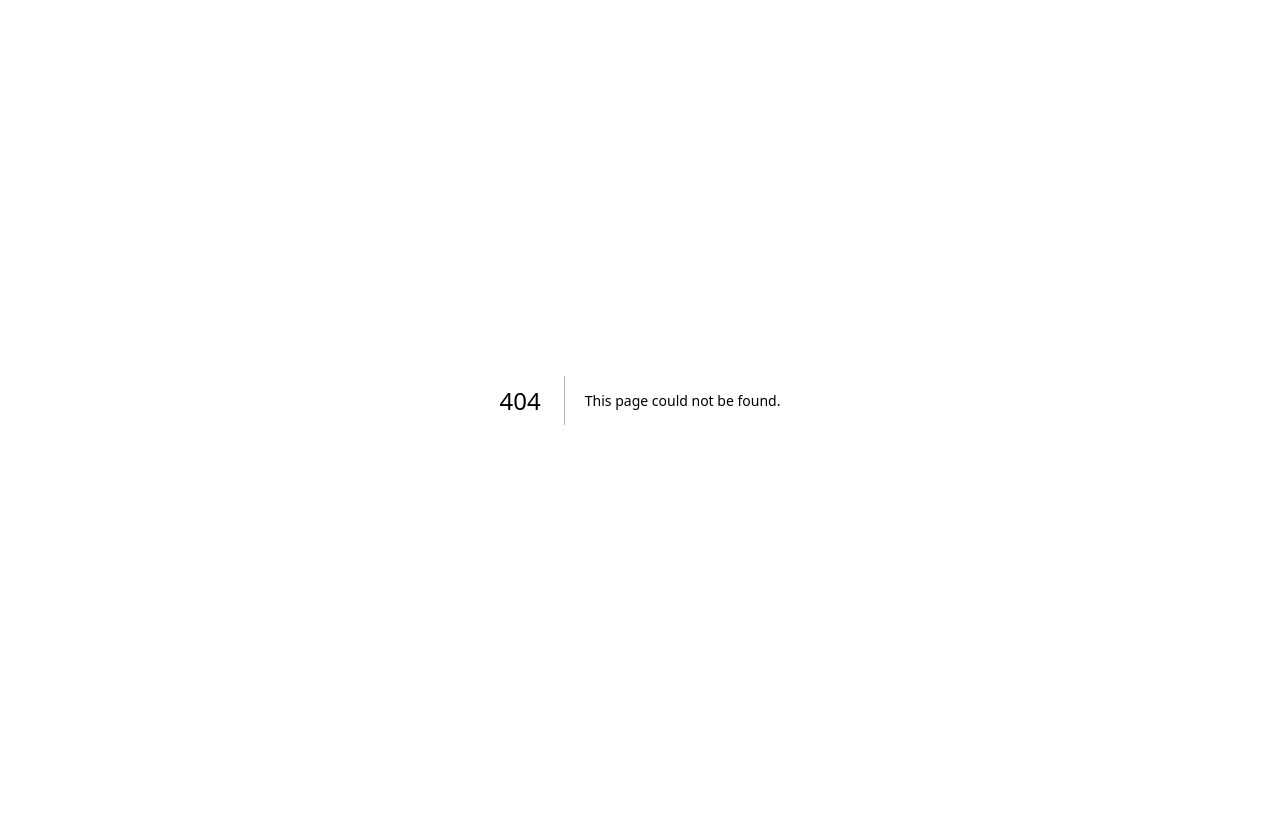
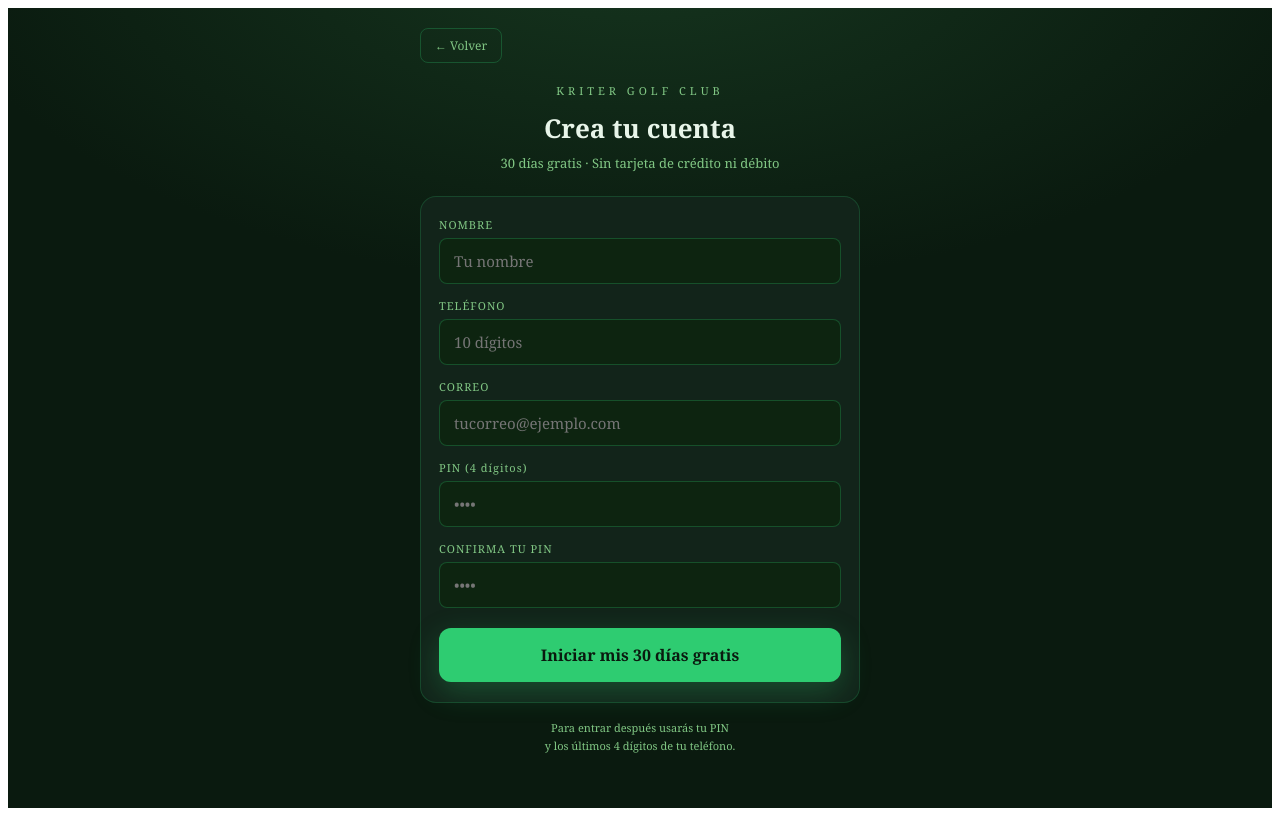
Before and after one commit to jcpveloz-debug/jcpveloz, a Next.js app: page /registro in a window 1280 px wide. Before the commit this address had no page. Built offline with nearby package versions, Linux system fonts and the light colour scheme; no server answers.

Commit message:
pantalla de registro de acceso con PIN

```diff
--- /dev/null
+++ b/app/registro/page.tsx
@@ -0,0 +1,169 @@
+'use client'
+
+export const dynamic = 'force-dynamic'
+import { useState } from 'react'
+import { supabase } from '@/lib/supabase'
+
+export default function RegistroPage() {
+  const [nombre, setNombre] = useState('')
+  const [telefono, setTelefono] = useState('')
+  const [correo, setCorreo] = useState('')
+  const [pin, setPin] = useState('')
+  const [pin2, setPin2] = useState('')
+  const [guardando, setGuardando] = useState(false)
+  const [error, setError] = useState('')
+
+  function planDesdeURL(): string {
+    if (typeof window === 'undefined') return ''
+    return new URLSearchParams(window.location.search).get('plan') || ''
+  }
+
+  async function registrar() {
+    setError('')
+
+    // Validaciones
+    if (!nombre.trim()) { setError('Escribe tu nombre.'); return }
+    const telLimpio = telefono.replace(/\D/g, '')  // solo dígitos
+    if (telLimpio.length < 10) { setError('Escribe un teléfono válido (10 dígitos).'); return }
+    if (!correo.trim() || !correo.includes('@')) { setError('Escribe un correo válido.'); return }
+    if (pin.length !== 4 || !/^\d{4}$/.test(pin)) { setError('El PIN debe ser de 4 dígitos.'); return }
+    if (pin !== pin2) { setError('Los PIN no coinciden.'); return }
+
+    setGuardando(true)
+    try {
+      // Verificar que no exista ya alguien con el mismo PIN + últimos 4 del teléfono
+      const ultimos4 = telLimpio.slice(-4)
+      const { data: existentes } = await supabase
+        .from('players')
+        .select('id, phone, pin')
+        .eq('pin', pin)
+
+      const choca = (existentes || []).some(p => {
+        const t = (p.phone || '').replace(/\D/g, '')
+        return t.slice(-4) === ultimos4
+      })
+      if (choca) {
+        setError('Ya existe una cuenta con ese PIN y teléfono. Intenta con otro PIN.')
+        setGuardando(false)
+        return
+      }
+
+      // Crear el jugador (registro de acceso). Sin campo (club_id null) — el campo se elige al jugar.
+      const { error: e1 } = await supabase.from('players').insert({
+        golf_name: nombre.trim(),
+        phone: telLimpio,
+        email: correo.trim(),
+        pin: pin,
+        hcp_base: 0,
+        active: true,
+      })
+      if (e1) throw e1
+
+      // Guardar sesión simple en el navegador para recordarlo
+      try {
+        localStorage.setItem('kgc_user', JSON.stringify({ nombre: nombre.trim(), tel4: ultimos4 }))
+      } catch (_) {}
+
+      // Entra al menú
+      window.location.href = '/dashboard'
+    } catch (err: any) {
+      setError('Error al registrar: ' + (err?.message || err))
+      setGuardando(false)
+    }
+  }
+
+  return (
+    <div style={{
+      minHeight: '100vh',
+      fontFamily: 'Georgia, serif',
+      color: '#e8f5e9',
+      background: 'radial-gradient(1200px 600px at 50% -10%, #16361f 0%, transparent 60%), #0a1a0f',
+    }}>
+      <div style={{ maxWidth: 440, margin: '0 auto', padding: '0 22px 50px' }}>
+
+        {/* Cerrar / volver */}
+        <div style={{ display: 'flex', justifyContent: 'flex-start', padding: '20px 0 0' }}>
+          <button onClick={() => window.location.href = '/planes'} style={{
+            background: 'transparent', border: '1px solid #2ECC7144', color: '#81c784',
+            borderRadius: 8, padding: '8px 14px', cursor: 'pointer', fontSize: 12, fontFamily: 'Georgia, serif',
+          }}>← Volver</button>
+        </div>
+
+        {/* Encabezado */}
+        <div style={{ textAlign: 'center', padding: '20px 0 24px' }}>
+          <div style={{ fontSize: 11, letterSpacing: 4, color: '#81c784', textTransform: 'uppercase', marginBottom: 12 }}>
+            Kriter Golf Club
+          </div>
+          <div style={{ fontSize: 26, fontWeight: 'bold' }}>Crea tu cuenta</div>
+          <div style={{ fontSize: 13, color: '#81c784', marginTop: 8 }}>
+            30 días gratis · Sin tarjeta de crédito ni débito
+          </div>
+        </div>
+
+        {/* Formulario */}
+        <div style={{ background: '#12241a', borderRadius: 16, border: '1px solid #2ECC7133', padding: '20px 18px' }}>
+
+          <Campo label="NOMBRE">
+            <input value={nombre} onChange={e => setNombre(e.target.value)} placeholder="Tu nombre"
+              style={inputStyle} />
+          </Campo>
+
+          <Campo label="TELÉFONO">
+            <input value={telefono} onChange={e => setTelefono(e.target.value)} placeholder="10 dígitos"
+              inputMode="numeric" style={inputStyle} />
+          </Campo>
+
+          <Campo label="CORREO">
+            <input value={correo} onChange={e => setCorreo(e.target.value)} placeholder="tucorreo@ejemplo.com"
+              inputMode="email" style={inputStyle} />
+          </Campo>
+
+          <Campo label="PIN (4 dígitos)">
+            <input value={pin} onChange={e => setPin(e.target.value.replace(/\D/g, '').slice(0, 4))}
+              placeholder="••••" inputMode="numeric" type="password" style={inputStyle} />
+          </Campo>
+
+          <Campo label="CONFIRMA TU PIN">
+            <input value={pin2} onChange={e => setPin2(e.target.value.replace(/\D/g, '').slice(0, 4))}
+              placeholder="••••" inputMode="numeric" type="password" style={inputStyle} />
+          </Campo>
+
+          {error && (
+            <div style={{ background: '#e74c3c22', border: '1px solid #e74c3c66', borderRadius: 8, padding: '10px 12px', color: '#e74c3c', fontSize: 13, marginBottom: 14, marginTop: 4 }}>
+              {error}
+            </div>
+          )}
+
+          <button onClick={registrar} disabled={guardando} style={{
+            width: '100%', background: guardando ? '#4a7a50' : '#2ECC71', color: '#0a1a0f', border: 'none',
+            borderRadius: 12, padding: '16px', cursor: guardando ? 'not-allowed' : 'pointer',
+            fontFamily: 'Georgia, serif', fontSize: 16, fontWeight: 'bold', marginTop: 6,
+            boxShadow: '0 10px 30px rgba(46,204,113,.25)',
+          }}>
+            {guardando ? 'Creando tu cuenta...' : 'Iniciar mis 30 días gratis'}
+          </button>
+        </div>
+
+        <div style={{ textAlign: 'center', marginTop: 16, fontSize: 11, color: '#81c784', lineHeight: 1.6 }}>
+          Para entrar después usarás tu PIN<br />y los últimos 4 dígitos de tu teléfono.
+        </div>
+
+      </div>
+    </div>
+  )
+}
+
+const inputStyle: React.CSSProperties = {
+  width: '100%', background: '#0d2410', border: '1px solid #2ECC7144', borderRadius: 8,
+  padding: '12px 14px', color: '#e8f5e9', fontFamily: 'Georgia, serif', fontSize: 15,
+  boxSizing: 'border-box',
+}
+
+function Campo({ label, children }: { label: string; children: React.ReactNode }) {
+  return (
+    <div style={{ marginBottom: 14 }}>
+      <div style={{ fontSize: 11, color: '#81c784', marginBottom: 6, letterSpacing: 1 }}>{label}</div>
+      {children}
+    </div>
+  )
+}
```
